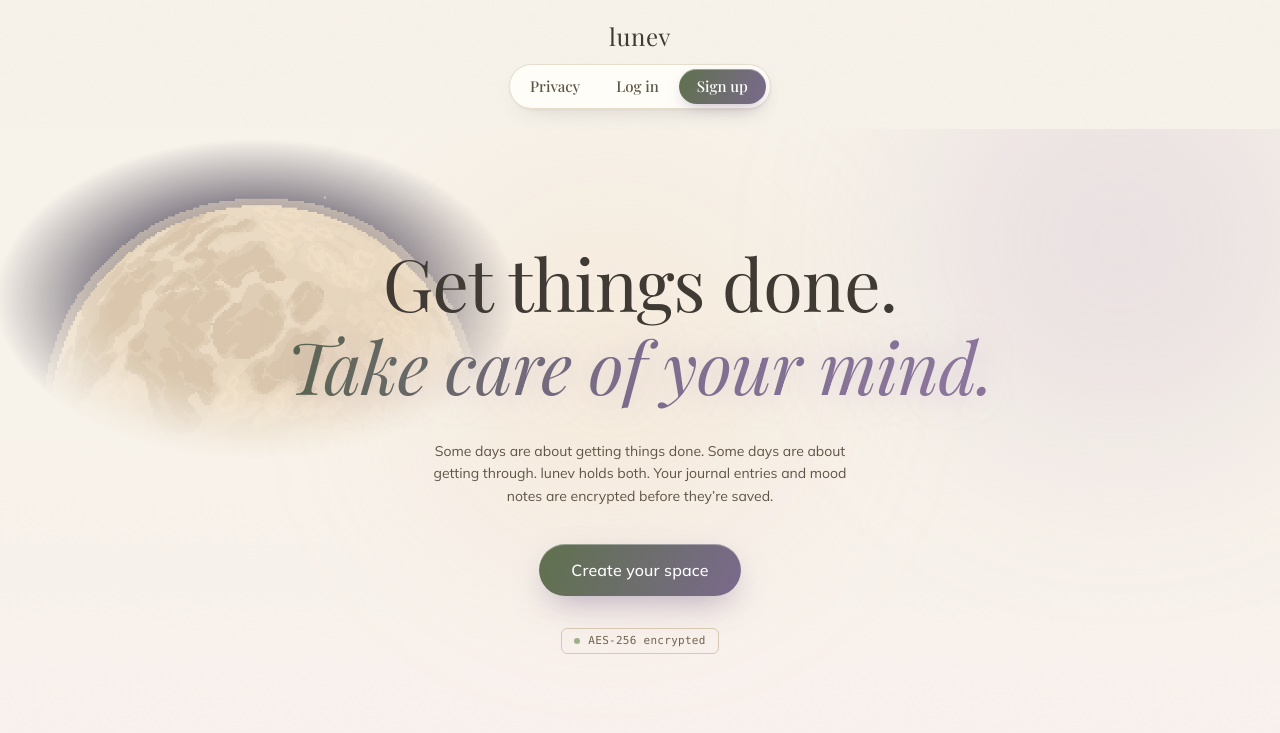
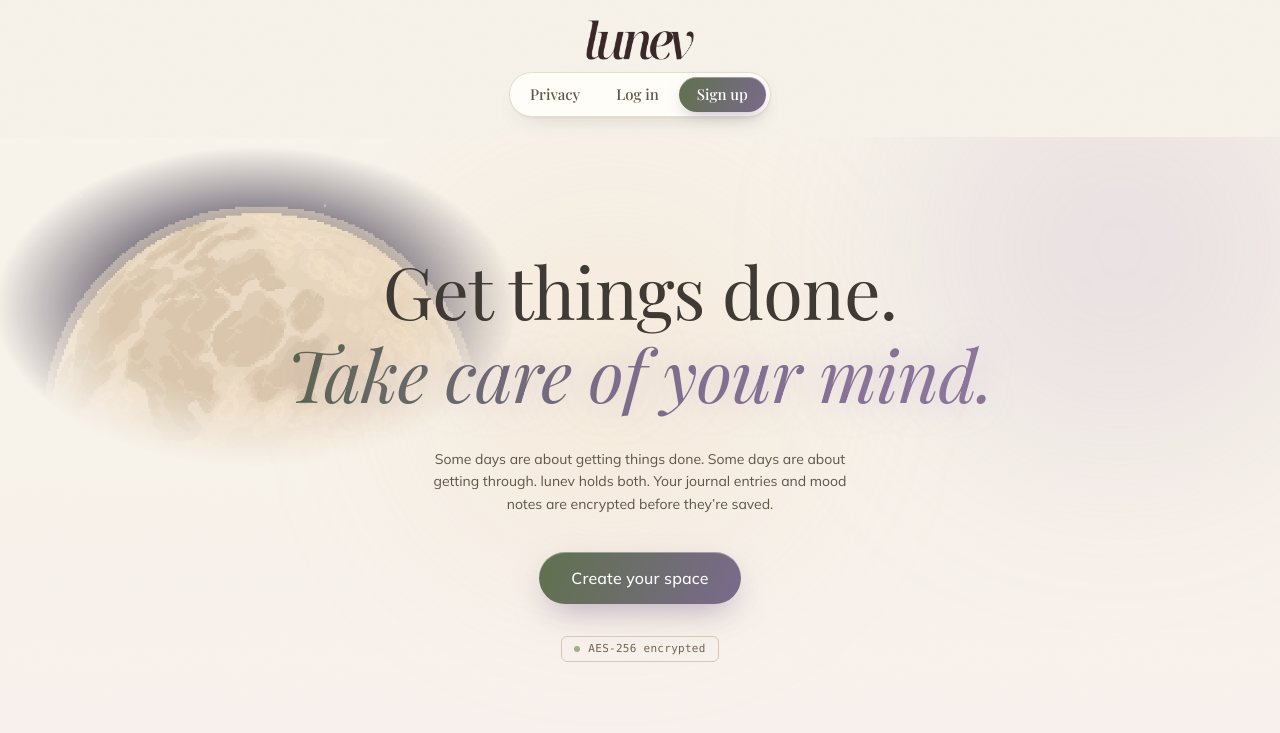
Before and after one commit to laybuh/todo-frontend, a React (Vite) app: page / in a window 1280 px wide. Shown: the top 733 px of the page. Built offline with nearby package versions, Linux system fonts and the light colour scheme; no server answers.

Commit message:
Added new logo.

```diff
--- a/src/components/AuthLayout.jsx
+++ b/src/components/AuthLayout.jsx
@@ -14,7 +14,7 @@ export default function AuthLayout({ title, subtitle, children, footer }) {
                 </Link>
                 <div className="h-1 w-12 rounded-full mb-5 bg-gradient-to-r from-sage-400 to-mauve" />
                 <Link to="/" className="inline-block mb-6">
-                    <p className="font-serif text-2xl tracking-wide text-ink leading-none">lunev</p>
+                    <img src="/lunev-logo.png" alt="lunev" width={97} height={36} className="h-9 w-auto" />
                     <p className="text-[11px] text-sand-600 mt-1.5 font-mono lowercase tracking-wide">
                         <span className="text-[#6c5a93]">&gt;</span> a safe space for your mind
                     </p>
--- a/src/components/DashboardLayout.jsx
+++ b/src/components/DashboardLayout.jsx
@@ -95,7 +95,7 @@ export default function DashboardLayout({ active, children }) {
             {/* Desktop sidebar */}
             <aside className="hidden md:flex flex-col w-60 shrink-0 border-r border-sand-200 bg-gradient-to-b from-surface via-surface to-cream p-5">
                 <Link to="/" className="px-2 mb-6">
-                    <p className="font-serif text-2xl tracking-wide leading-none bg-gradient-to-r from-sage-700 to-dusk-deep bg-clip-text text-transparent">lunev</p>
+                    <img src="/lunev-logo.png" alt="lunev" width={97} height={36} className="h-9 w-auto" />
                 </Link>
                 <nav className="flex flex-col gap-1">
                     <NavItems />
@@ -122,7 +122,7 @@ export default function DashboardLayout({ active, children }) {
             <div className="flex-1 flex flex-col min-w-0">
                 {/* Mobile top bar */}
                 <div className="md:hidden flex items-center justify-between px-5 py-4 border-b border-sand-200 bg-surface/60">
-                    <Link to="/" className="font-serif text-xl text-ink">lunev</Link>
+                    <Link to="/" className="inline-block"><img src="/lunev-logo.png" alt="lunev" width={86} height={32} className="h-8 w-auto" /></Link>
                     <button onClick={() => setMenuOpen(true)} aria-label="Open menu" className="text-ink p-1 -mr-1">
                         <svg width="24" height="24" viewBox="0 0 24 24" fill="none" stroke="currentColor" strokeWidth="2" strokeLinecap="round">
                             <path d="M4 6h16M4 12h16M4 18h16" />
@@ -136,7 +136,7 @@ export default function DashboardLayout({ active, children }) {
                         <div className="absolute inset-0 bg-ink/40" onClick={() => setMenuOpen(false)} />
                         <aside className="absolute left-0 top-0 h-full w-64 max-w-[80%] bg-surface border-r border-sand-200 p-5 flex flex-col shadow-xl">
                             <div className="flex items-center justify-between mb-6">
-                                <Link to="/" onClick={() => setMenuOpen(false)} className="font-serif text-2xl tracking-wide leading-none bg-gradient-to-r from-sage-700 to-dusk-deep bg-clip-text text-transparent">lunev</Link>
+                                <Link to="/" onClick={() => setMenuOpen(false)} className="inline-block"><img src="/lunev-logo.png" alt="lunev" width={97} height={36} className="h-9 w-auto" /></Link>
                                 <button onClick={() => setMenuOpen(false)} aria-label="Close menu" className="text-sand-600 hover:text-ink p-1">
                                     <svg width="22" height="22" viewBox="0 0 24 24" fill="none" stroke="currentColor" strokeWidth="2" strokeLinecap="round">
                                         <path d="M6 6l12 12M18 6L6 18" />
--- a/src/components/PublicNav.jsx
+++ b/src/components/PublicNav.jsx
@@ -19,8 +19,8 @@ export default function PublicNav() {
 
     return (
         <nav className="flex flex-col items-center gap-3 px-6 md:px-10 py-5 max-w-6xl mx-auto w-full">
-            <Link to="/" className="text-2xl font-serif tracking-wide text-ink">
-                lunev
+            <Link to="/" className="inline-block">
+                <img src="/lunev-logo.png" alt="lunev" width={108} height={40} className="h-10 w-auto" />
             </Link>
             <div className="nav-capsule">
                 <Link to="/proof-of-privacy" className="nav-ghost">
```
Also changed, not shown: public/lunev-logo.png (added).
